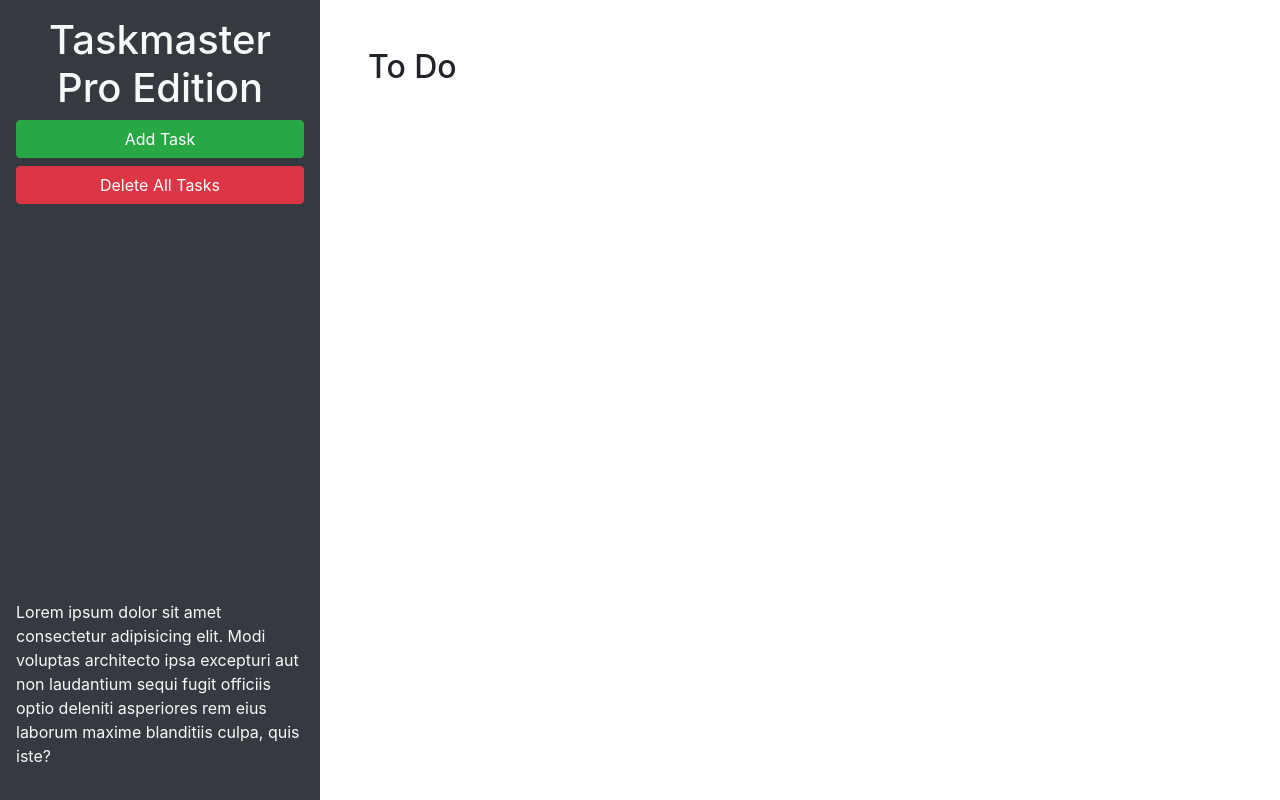
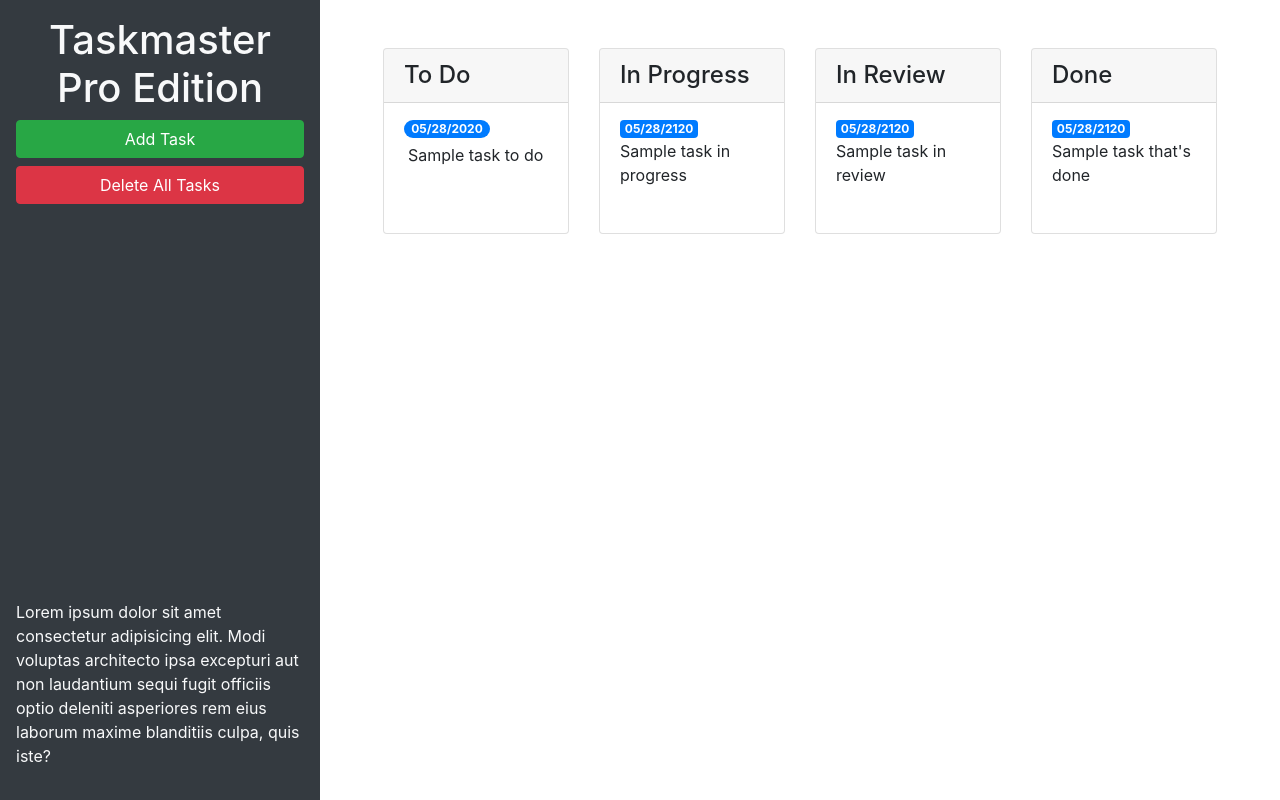
Before and after one commit to randomguy1234/taskmaster-pro, a plain HTML site: page index.html in a window 1280 px wide. Drawn offline with nearby package versions, Linux system fonts and the light colour scheme.

Commit message:
changed page appearance with bootstrap classes

```diff
--- a/index.html
+++ b/index.html
@@ -24,9 +24,67 @@
       </p>
     </header>
     <main class="col-12 col-lg-9">
-      <div class="m-5">
-        <h2>To Do</h2>
-        <ul id="list-toDo" class="list-group"> </ul>
+      <div class="m-5 row justify-content-around">
+        <!--todo start-->
+        <div class ="col-12 col-md-6 col-xl-3 mb-3">
+            <div class="card">
+            <h4 class="card-header">
+              To Do
+            </h4>
+            <ul id="list-toDo" class="list-group list-group-flush">
+              <li class="list-group-item">
+                <span class="badge badge-primary badge-pill">05/28/2020</span>
+                <p class="m-1">Sample task to do</p>
+              </li>
+            </ul>
+          </div>
+        </div>
+        <!--todo end-->
+        <!--in progress start-->
+        <div class="col-12 col-md-6 col-xl-3 mb-3">
+          <div class="card">
+            <h4 class="card-header">
+              In Progress
+            </h4>
+            <ul id="list-inProgress" class="list-group list-group-flush">
+              <li class = "list-group-item">
+                <span class= "badge badge-primary badge bsdge-pill">05/28/2120</span>
+                <p class= "m-i">Sample task in progress</p>
+              </li>
+            </ul>
+          </div>
+        </div>
+        <!--in progress end-->
+        <!--in review start-->
+        <div class = "col-12 col-md-6 col-xl-3 mb-3">
+          <div class="card">
+            <h4 class="card-header">
+              In Review
+            </h4>
+            <ul id = "list-inReview" class = "list-group list-group-flush">
+              <li class = "list-group-item">
+                <span class= "badge badge-primary badge bsdge-pill">05/28/2120</span>
+                <p class= "m-i">Sample task in review</p>
+              </li>
+            </ul>
+          </div>
+        </div>
+        <!--in review end-->
+        <!--done start-->
+        <div class = "col-12 col-md-6 col-xl-3 mb-3">
+          <div class="card">
+          <h4 class="card-header">
+            Done
+          </h4>
+          <ul id = "list-done" class = "list-group list-group-flush">
+            <li class = "list-group-item">
+              <span class= "badge badge-primary badge bsdge-pill">05/28/2120</span>
+              <p class= "m-i">Sample task that's done</p>
+            </li>
+          </ul>
+          </div>
+        </div>
+        <!--done end-->
       </div>
     </main>
   </div>
@@ -46,11 +104,11 @@
           <form>
             <div class="form-group">
               <label for="modalTaskDescription">Task description</label>
-              <textarea id="modalTaskDescription" rows="3"></textarea>
+              <textarea id="modalTaskDescription" rows="3" class="form-control"></textarea>
             </div>
             <div class="form-group">
               <label for="modalDueDate">Due date</label>
-              <input type="text" id="modalDueDate" placeholder="mm/dd/yyyy" autocomplete="off" />
+              <input type="text" class="form-control" id="modalDueDate" placeholder="mm/dd/yyyy" autocomplete="off" />
             </div>
           </form>
         </div>
```
